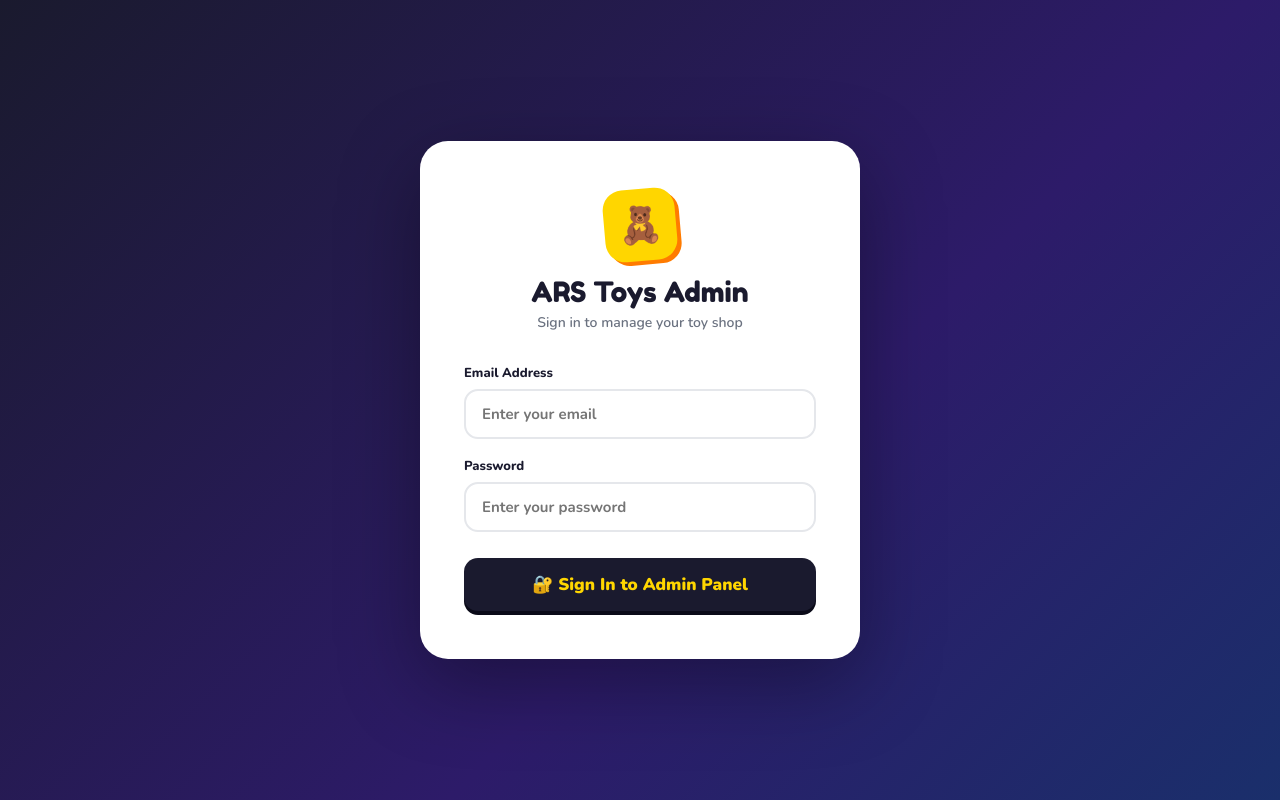
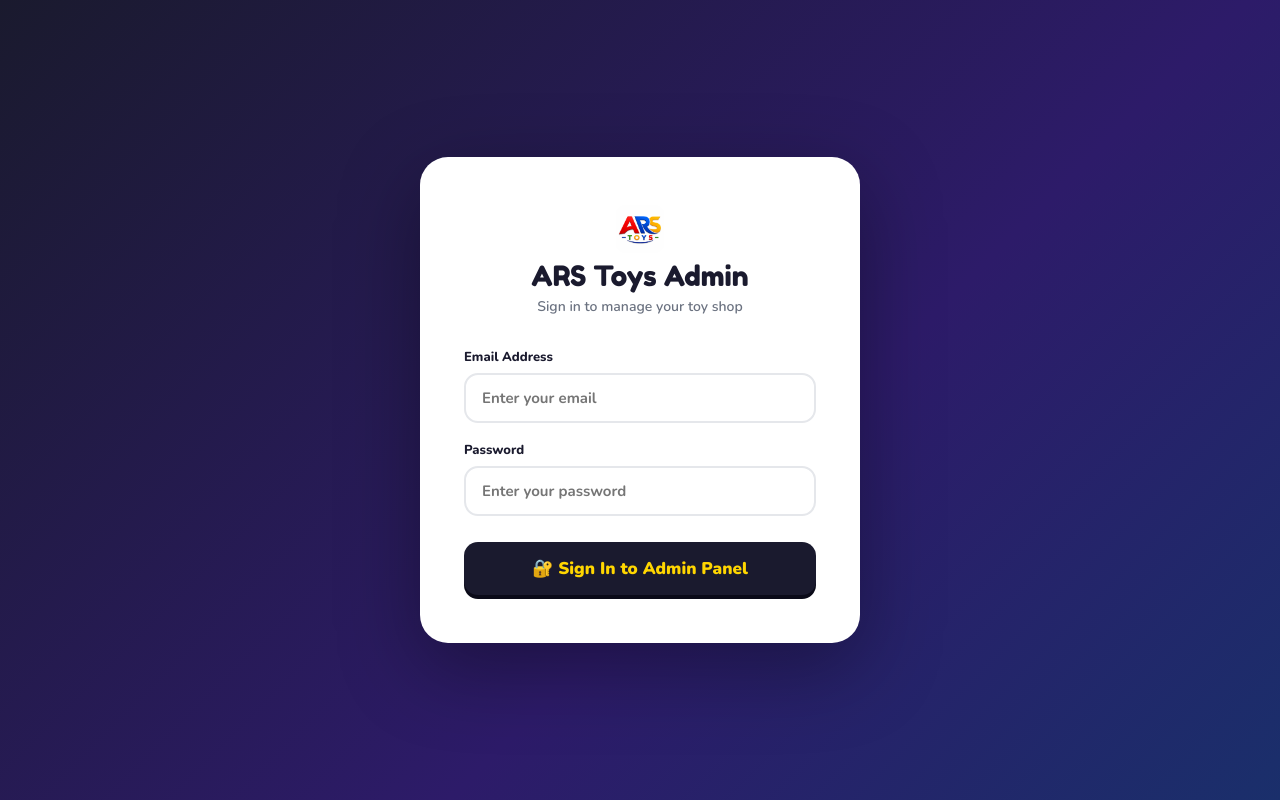
Before and after one commit to suresh1462004-debug/ars-toys, a website: page public/admin.html in a window 1280 px wide. Drawn offline with nearby package versions, Linux system fonts and the light colour scheme.

Commit message:
admin.html

```diff
--- a/public/admin.html
+++ b/public/admin.html
@@ -145,7 +145,7 @@ tr:hover td{background:#FAFAFA;}
 <div id="loginPage">
   <div class="login-card">
     <div class="login-logo">
-      <div class="login-icon">🧸</div>
+      <div class="logo-icon"><img src="/logoz.png" style="width:48px;height:48px;border-radius:10px;"></div>
       <div class="login-title">ARS Toys Admin</div>
       <div class="login-sub">Sign in to manage your toy shop</div>
     </div>
```
